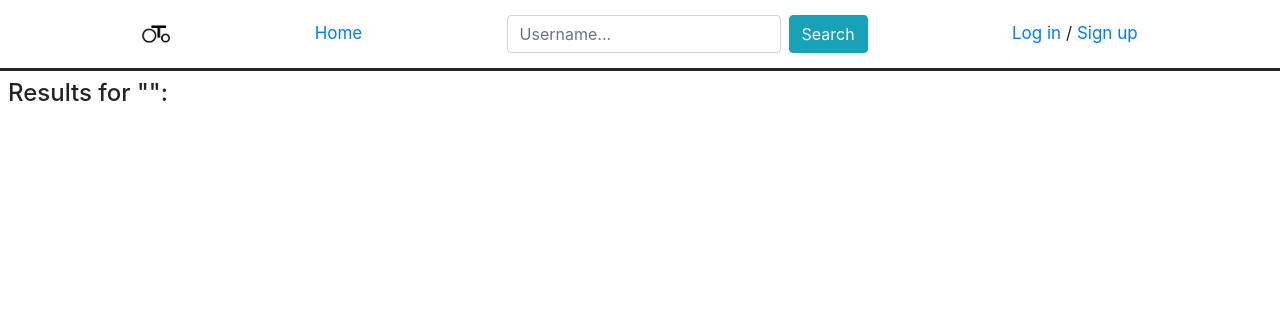
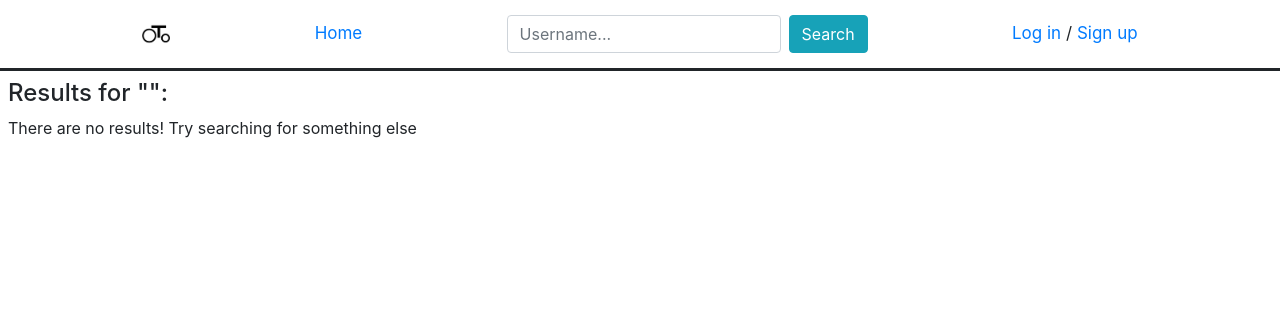
Before and after one commit to kroften4/Traktor-social-net, a Django app: page /search/ in a window 1280 px wide. Shown: the top 331 px of the page. Run offline with Django 5.2, Linux system fonts and the light colour scheme.

Commit message:
Check no results case in search

```diff
--- a/traktor_sn/search/templates/search/search.html
+++ b/traktor_sn/search/templates/search/search.html
@@ -13,9 +13,13 @@
         <button class="btn btn-info ml-2" type="submit"> Search </button>
     </form>
     <h4 id="results-for">Results for "{{ search.query }}":</h4>
-    {% for res in search.result %}
-        <div class="username">
-            {{ res.username }}
-        </div>
-    {% endfor %}
+    {% if search.result %}
+        {% for res in search.result %}
+            <div class="username">
+                {{ res.username }}
+            </div>
+        {% endfor %}
+    {% else %}
+        <p>There are no results! Try searching for something else</p>
+    {% endif %}
 {% endblock base_body %}
```
